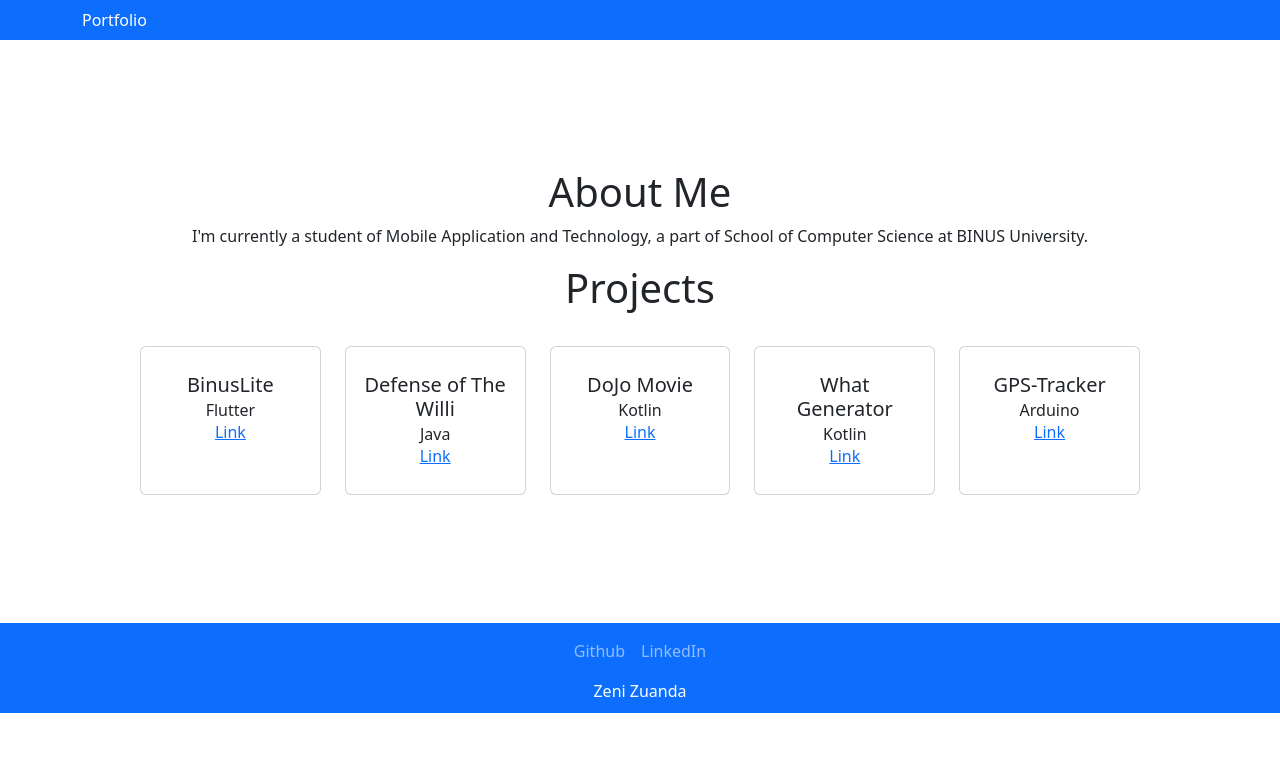
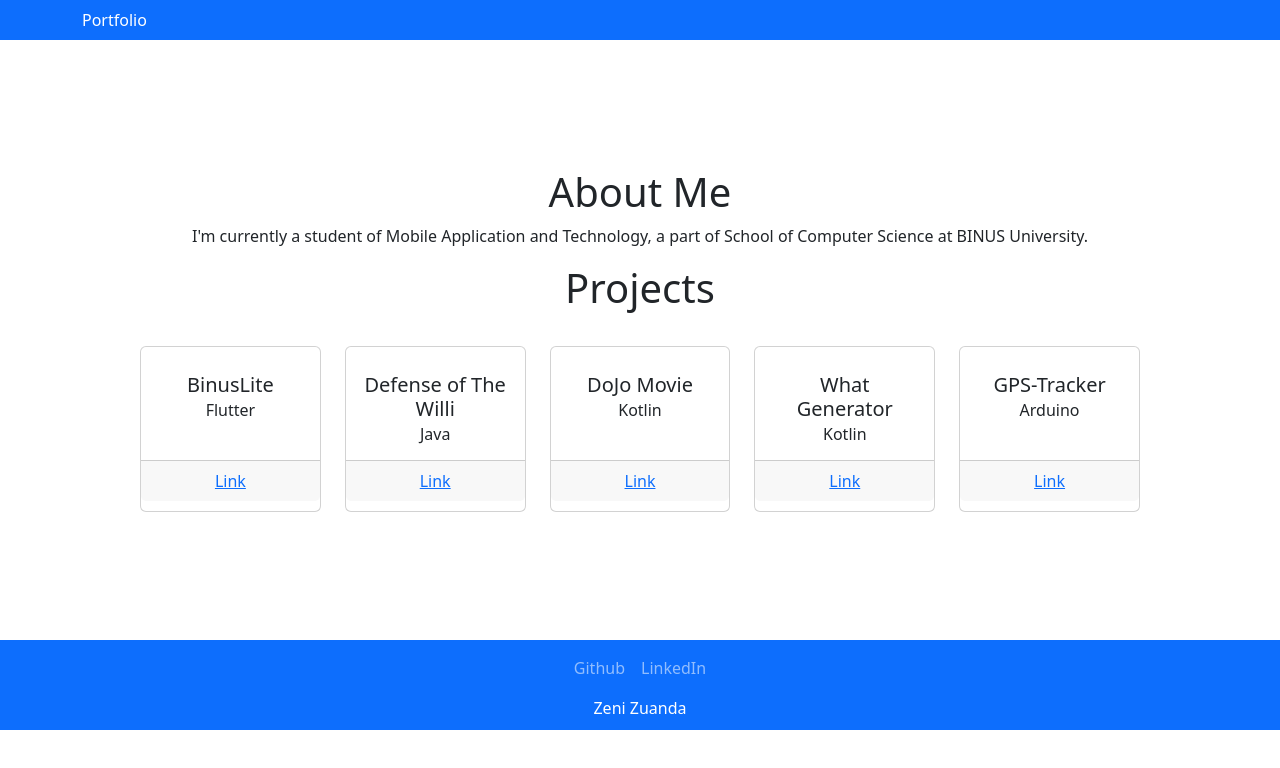
Before and after one commit to zzz276/zeni-zuanda, a React (Create React App) app in the folder my-portfolio/: page / in a window 1280 px wide. Shown: the top 768 px of the page. Built offline with nearby package versions, Linux system fonts and the light colour scheme.

Commit message:
Update Cards

```diff
--- a/my-portfolio/src/components/Cards.js
+++ b/my-portfolio/src/components/Cards.js
@@ -6,8 +6,10 @@ function Cards({ project }) {
       <Card.Body>
         <Card.Title >{ project.title }</Card.Title>
         <Card.Subtitle>{ project.language }</Card.Subtitle>
+      </Card.Body>
+      <Card.Footer>
         <Card.Link href={ project.link }>Link</Card.Link>
-      </Card.Body>
+      </Card.Footer>
     </Card>
   );
 }
```
